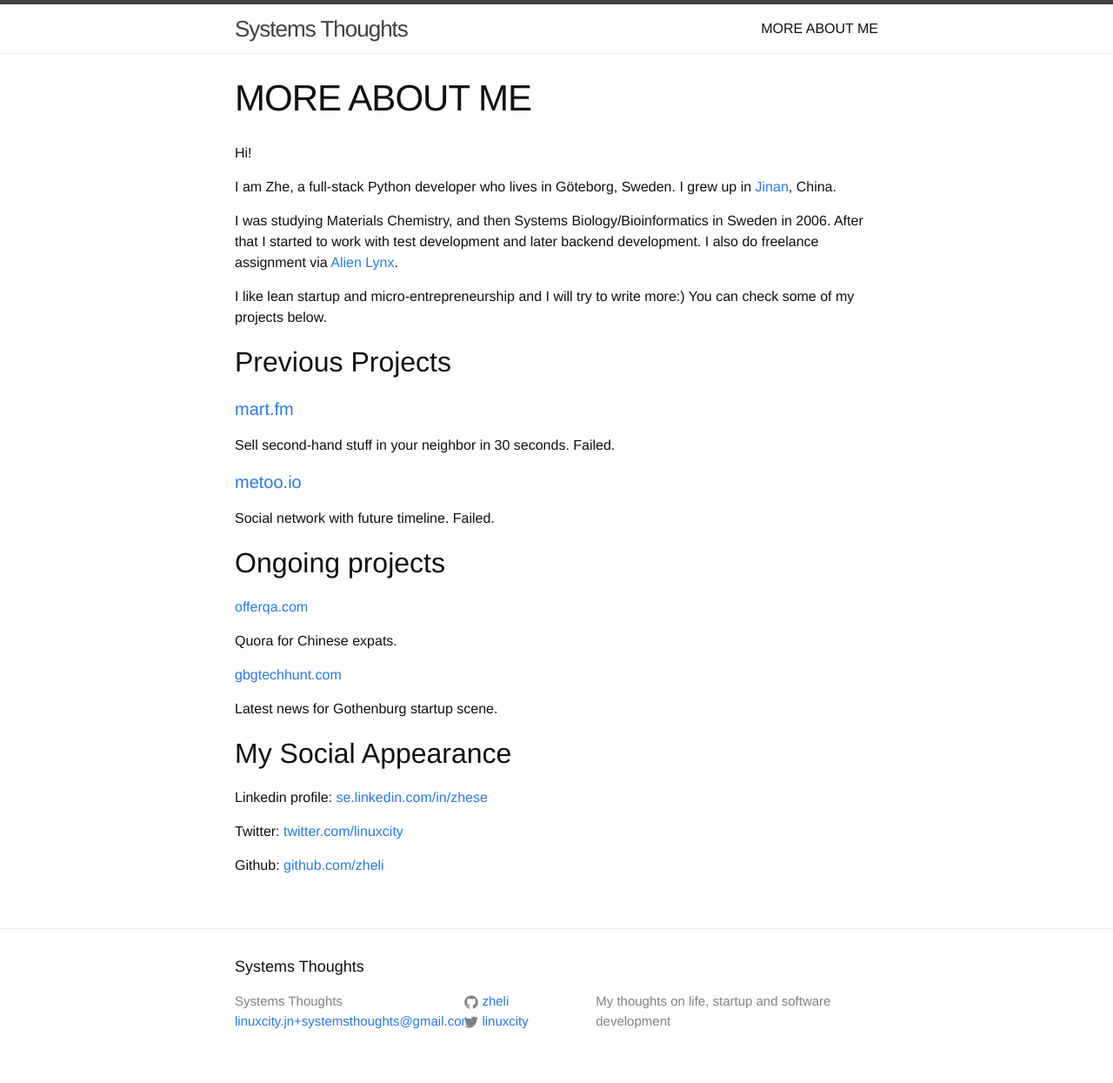
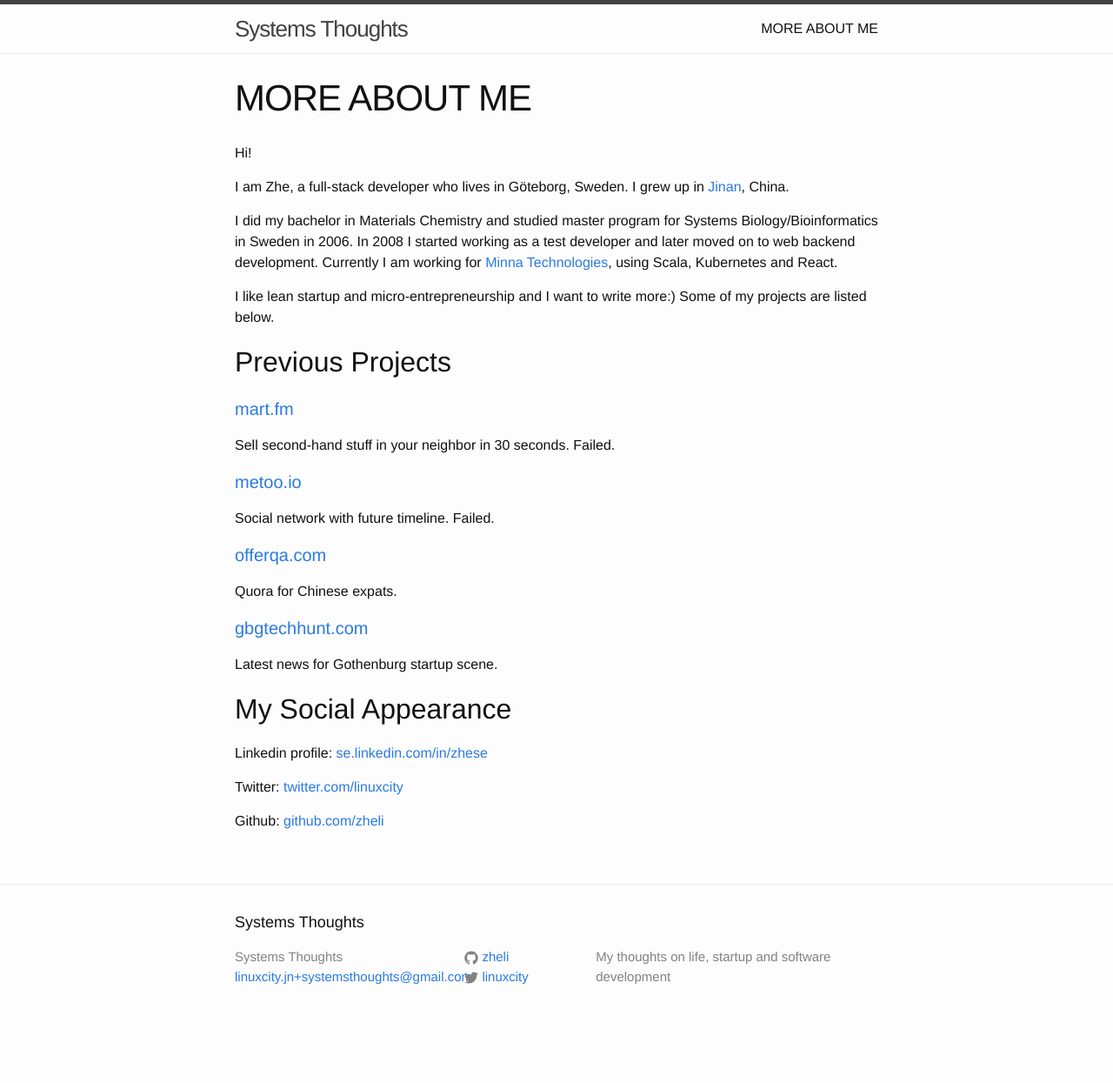
Before and after one commit to zheli/zheli.github.io, a Jekyll site: the page built from about.md, in a window 1280 px wide. Shown: the whole page at 87% size. Built offline with Jekyll 4.4.1, drawn with Linux system fonts in a browser that asks for light colours; after the commit the page ends 1194 px from its top, so only the background shows below that.

Commit message:
Update about me page.

```diff
--- a/about.md
+++ b/about.md
@@ -4,17 +4,18 @@ title: MORE ABOUT ME
 date: 2011-05-31T08:51:05+00:00
 author: Zhe
 layout: page
-guid: http://www.systemsthoughts.com/?page_id=2
+guid: http://systemsthoughts.com/?page_id=2
 dsq_thread_id:
   - 3949194034
 ---
 Hi!
 
-I am Zhe, a full-stack Python developer who lives in Göteborg, Sweden. I grew up in <a href="http://goo.gl/maps/vfld" target="_blank">Jinan</a>, China.
+I am Zhe, a full-stack developer who lives in Göteborg, Sweden. I grew up in <a href="http://goo.gl/maps/vfld"
+target="_blank">Jinan</a>, China.
 
-I was studying Materials Chemistry, and then Systems Biology/Bioinformatics in Sweden in 2006. After that I started to work with test development and later backend development. I also do freelance assignment via <a href="http://www.alienlynx.com" target="_blank">Alien Lynx</a>.
+I did my bachelor in Materials Chemistry and studied master program for Systems Biology/Bioinformatics in Sweden in 2006. In 2008 I started working as a test developer and later moved on to web backend development. Currently I am working for [Minna Technologies](https://minnatechnologies.com/), using Scala, Kubernetes and React.
 
-I like lean startup and micro-entrepreneurship and I will try to write more:) You can check some of my projects below.
+I like lean startup and micro-entrepreneurship and I want to write more:) Some of my projects are listed below.
 
 ## Previous Projects
 
@@ -26,13 +27,11 @@ Sell second-hand stuff in your neighbor in 30 seconds. Failed.
 
 Social network with future timeline. Failed.
 
-## Ongoing projects
-
-<a href="http://offerqa.com" target="_blank">offerqa.com</a>
+#### <a href="http://offerqa.com" target="_blank">offerqa.com</a>
 
 Quora for Chinese expats.
 
-<a href="http://gbgtechhunt.com" target="_blank">gbgtechhunt.com</a>
+#### <a href="http://gbgtechhunt.com" target="_blank">gbgtechhunt.com</a>
 
 Latest news for Gothenburg startup scene.
 
```
Also changed, not shown: _posts/2012-11-05-new-project-bring-umbrella.md (+1 -2 lines), _posts/2012-12-10-bad-ux-from-prismatic.md (deleted, +0 -18 lines).
